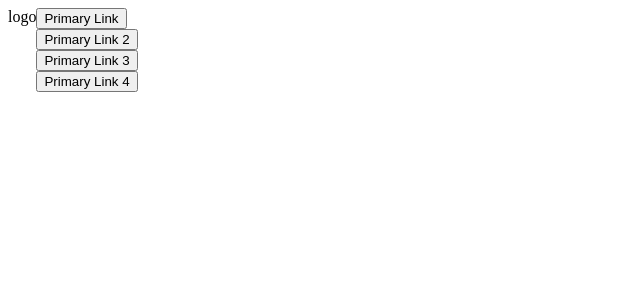
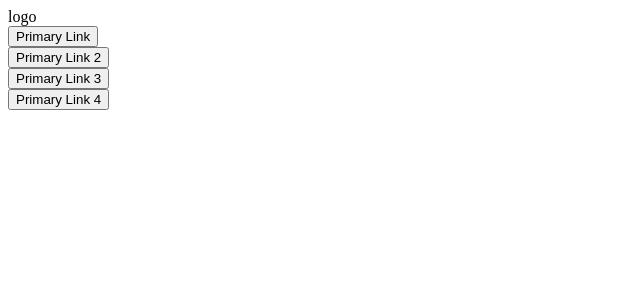
Before and after one commit to decodedcreative/angular-playground, an Angular app: page / in a window 1280 px wide. Shown: the top 300 px of the page, without its empty margins (0-640 px from the left). Built offline with nearby package versions, Linux system fonts and the light colour scheme.

Commit message:
2 files modified

```diff
--- a/src/app/header/header.component.html
+++ b/src/app/header/header.component.html
@@ -1,4 +1,4 @@
-<div class="c-header">
+<div>
   <b-header-logo></b-header-logo>
   <ng-content></ng-content>
 </div>
--- a/src/app/header/header.component.ts
+++ b/src/app/header/header.component.ts
@@ -3,6 +3,5 @@ import { Component } from '@angular/core';
 @Component({
   selector: 'b-header',
   templateUrl: './header.component.html',
-  styleUrls: ['./header.component.css'],
 })
 export class HeaderComponent {}
```
